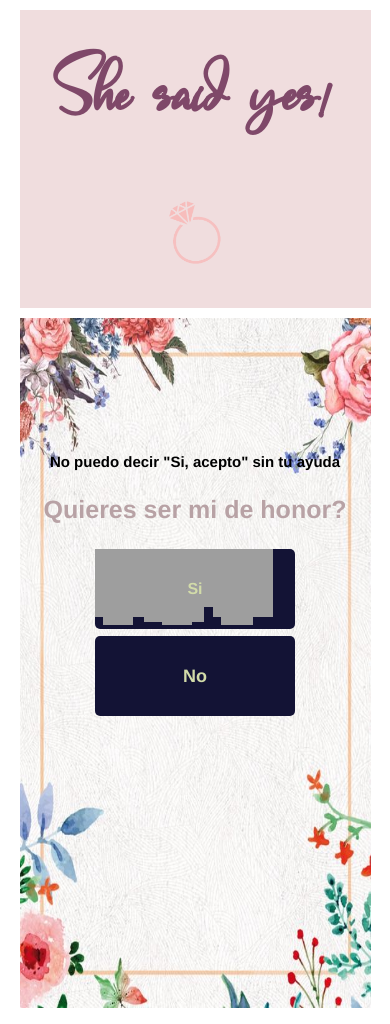
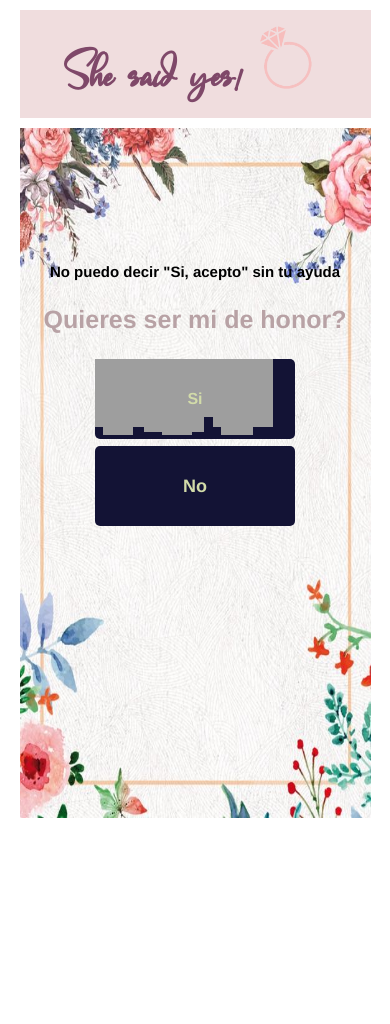
Before and after one commit to LissetteHuilca/weeding_stefy, a PHP site: page /page/corte_honor.html in a window 390 px wide. After the commit the page ends 818 px from the top, so only its background shows below. Run offline with PHP 8.4, Linux system fonts and the light colour scheme; grey boxes are pictures that could not be loaded.

Commit message:
Add files via upload

```diff
--- a/css/estilo_corte.css
+++ b/css/estilo_corte.css
@@ -1244,6 +1244,6 @@ nav ul li{
     }
 
     .header-she{
-        font-size: 70px;
+        font-size: 45px;
       }
   }
```
